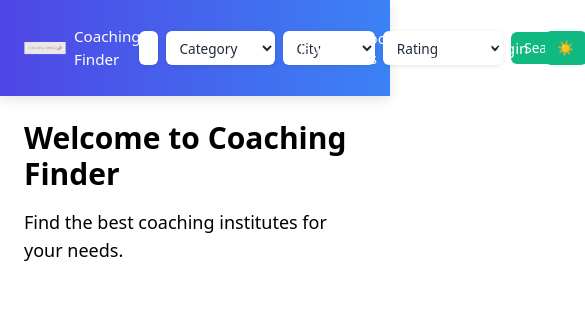
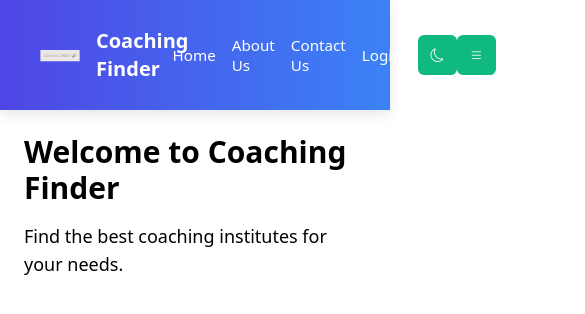
Before and after one commit to atulsinghdhakad/Coaching_Finder, a React (Create React App) app in the folder frontend/: page / in a window 390 px wide. Shown: the top 314 px of the page, 585 px wide, since content can reach past the window. Built offline with nearby package versions, Linux system fonts and the light colour scheme; no server answers.

Commit message:
Update Navbar.js

```diff
--- a/frontend/src/components/Navbar.js
+++ b/frontend/src/components/Navbar.js
@@ -3,17 +3,19 @@ import { Link, useNavigate } from 'react-router-dom';
 import { getAuth, signOut, onAuthStateChanged } from 'firebase/auth';
 import { auth } from '../firebase';
 import coachingFinderLogo from './images/logo-png (1).png';
-import './Navbar.css'; // Make sure to import updated CSS
+import './Navbar.css'; // Make sure to import your updated CSS
 
 const Navbar = ({ setDarkMode, darkMode }) => {
   const [user, setUser] = useState(null);
   const [loading, setLoading] = useState(true);
   const [showDropdown, setShowDropdown] = useState(false);
+  const [menuOpen, setMenuOpen] = useState(false); // State for mobile menu
   const dropdownRef = useRef(null);
   const navigate = useNavigate();
 
   useEffect(() => {
     const unsubscribe = onAuthStateChanged(auth, (currentUser) => {
+      console.log(currentUser); // Log user data
       setUser(currentUser);
       setLoading(false);
     });
@@ -41,7 +43,6 @@ const Navbar = ({ setDarkMode, darkMode }) => {
     }
   };
 
-
   const toggleDarkMode = () => {
     setDarkMode(prevMode => !prevMode);
     if (!darkMode) {
@@ -55,15 +56,15 @@ const Navbar = ({ setDarkMode, darkMode }) => {
 
   return (
     <nav className={`navbar ${darkMode ? 'dark' : ''}`}>
-  <div className="flex justify-between items-center w-full">
+      <div className="flex justify-between items-center w-full px-4 py-2 sm:px-6 lg:px-8">
         {/* Left: Logo */}
-    <Link to="/" className="navbar-logo">
-      <img src={coachingFinderLogo} alt="Logo" className="logo-img" />
-      <span className="logo-text">Coaching Finder</span>
+        <Link to="/" className="navbar-logo flex items-center space-x-2">
+          <img src={coachingFinderLogo} alt="Logo" className="logo-img w-10 h-10" />
+          <span className="logo-text text-xl font-semibold">Coaching Finder</span>
         </Link>
 
         {/* Middle: Filters/Search */}
-    <div className="flex space-x-2 items-center w-2/5 ml-10">
+        <div className="hidden sm:flex space-x-2 items-center w-2/5 ml-10">
           <input type="text" placeholder="Search Institutes" className="px-3 py-1 rounded-md w-full text-black" />
           <select className="px-2 py-1 rounded-md text-black">
             <option>Category</option>
@@ -98,7 +99,7 @@ const Navbar = ({ setDarkMode, darkMode }) => {
             <div className="relative" ref={dropdownRef}>
               <div className="flex items-center cursor-pointer" onClick={() => setShowDropdown(!showDropdown)}>
                 <img
-                  src={user.photoURL || 'https://via.placeholder.com/40'}
+                  src={user.photoURL || 'https://via.placeholder.com/40'} // Fallback
                   alt="Profile"
                   className="w-8 h-8 rounded-full"
                 />
@@ -114,32 +115,45 @@ const Navbar = ({ setDarkMode, darkMode }) => {
                   <div className="px-4 py-3 border-b text-sm font-medium break-words">
                     {user.email || 'No email'}
                   </div>
-
                   <button
                     onClick={handleLogout}
                     className="logout-btn flex items-center justify-center w-full text-left px-4 py-2 hover:bg-red-100 text-red-600 text-sm">
-                    <i className="bi bi-box-arrow-right mr-2"></i> Logout {/* Logout icon */}
+                    <i className="bi bi-box-arrow-right mr-2"></i> Logout
                   </button>
-
+                </div>
+              )}
             </div>
           )}
 
+          <button onClick={toggleDarkMode} className="text-xl">
+            {darkMode ? <i className="bi bi-sun"></i> : <i className="bi bi-moon"></i>}
+          </button>
+        </div>
 
-        </div>
-      )}
-
-      {/* Move dark mode toggle to the end */}
-      <button
-        className="dark-mode-toggle ml-4"
-        onClick={toggleDarkMode}
-        aria-label="Toggle Dark Mode"
-      >
-        {darkMode ? '🌙' : '☀️'}
+        {/* Mobile Menu Button */}
+        <div className="sm:hidden flex items-center">
+          <button onClick={() => setMenuOpen(!menuOpen)} className="text-xl">
+            {menuOpen ? <i className="bi bi-x"></i> : <i className="bi bi-list"></i>}
           </button>
         </div>
       </div>
+
+      {/* Mobile Menu */}
+      {menuOpen && (
+        <div className="sm:hidden bg-white dark:bg-gray-800 text-black dark:text-white space-y-4 py-4 px-4">
+          <Link to="/" className="block text-sm hover:text-gray-300">Home</Link>
+          <Link to="/about" className="block text-sm hover:text-gray-300">About Us</Link>
+          <Link to="/contact" className="block text-sm hover:text-gray-300">Contact Us</Link>
+          {!user ? (
+            <Link to="/login" className="block text-sm hover:text-gray-300">Login</Link>
+          ) : (
+            <button onClick={handleLogout} className="w-full text-left text-red-600 hover:bg-red-100 px-4 py-2">
+              Logout
+            </button>
+          )}
+        </div>
+      )}
     </nav>
-
   );
 };
 
```
Lines whose indentation alone changed are shown as unchanged.
